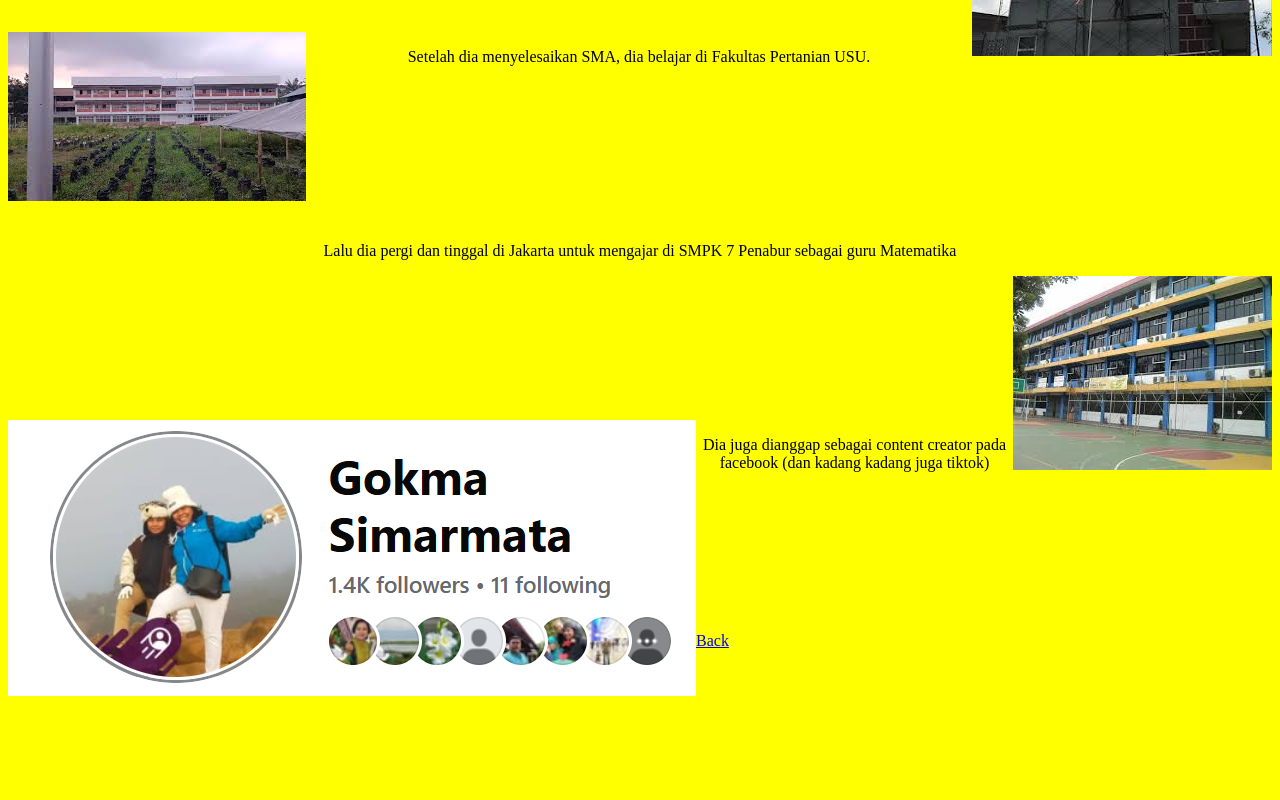
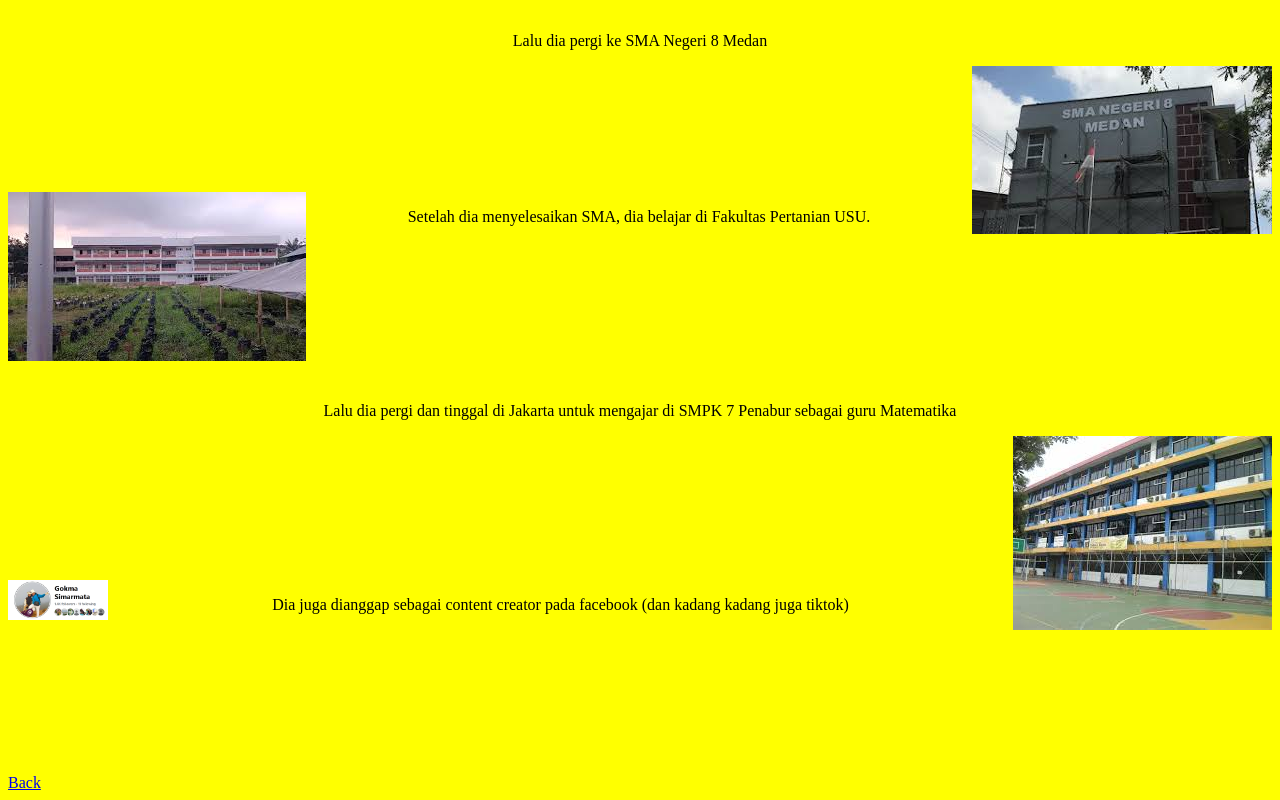
Before and after one commit to Jedominoes/Gokma-Simarmata, a plain HTML site: page biografi.html in a window 1280 px wide. Shown: the part 420-1220 px from the top of the page. Before the commit the page ends 1116 px from the top, so only its background shows below. Drawn offline with Linux system fonts and the light colour scheme.

Commit message:
Update biografi.html

```diff
--- a/biografi.html
+++ b/biografi.html
@@ -6,19 +6,20 @@
 </head>
 <body bgcolor="yellow">
   <h1 align="center"><font color="blue">Biografi Gokma Simarmata</font></h1>
+  <br><br><br><br><br>
   <img src="medan.png" align="left">
   <p align="center">Gokma Simarmata lahir di Medan pada tanggal 15 Juni 1975.</p>
-  <br><br><br><br><br><br><br><br>
+  <br><br><br><br><br><br><br><br><br><br><br><br>
   <p align="center">Lalu dia pergi ke SMA Negeri 8 Medan</p>
   <img src="sma.png" align="right">
-  <br><br><br><br><br><br><br><br>
+  <br><br><br><br><br><br><br>
   <img src="USU.png" align="left">
   <p align="center">Setelah dia menyelesaikan SMA, dia belajar di Fakultas Pertanian USU.</p>
   <br><br><br><br><br><br><br><br>
   <p align="center">Lalu dia pergi dan tinggal di Jakarta untuk mengajar di SMPK 7 Penabur sebagai guru Matematika</p>
   <img src="SMPK.png" align="right">
   <br><br><br><br><br><br><br><br>
-  <img src="facebook.png" align="left">
+  <img src="facebook.png" align="left" width=100px height=auto>
   <p align="center">Dia juga dianggap sebagai <font style="italic">content creator</font> pada facebook (dan kadang kadang juga tiktok)</p>
   <br><br><br><br><br><br><br><br>
   <a href="index.html" align="center">Back</a>
```
